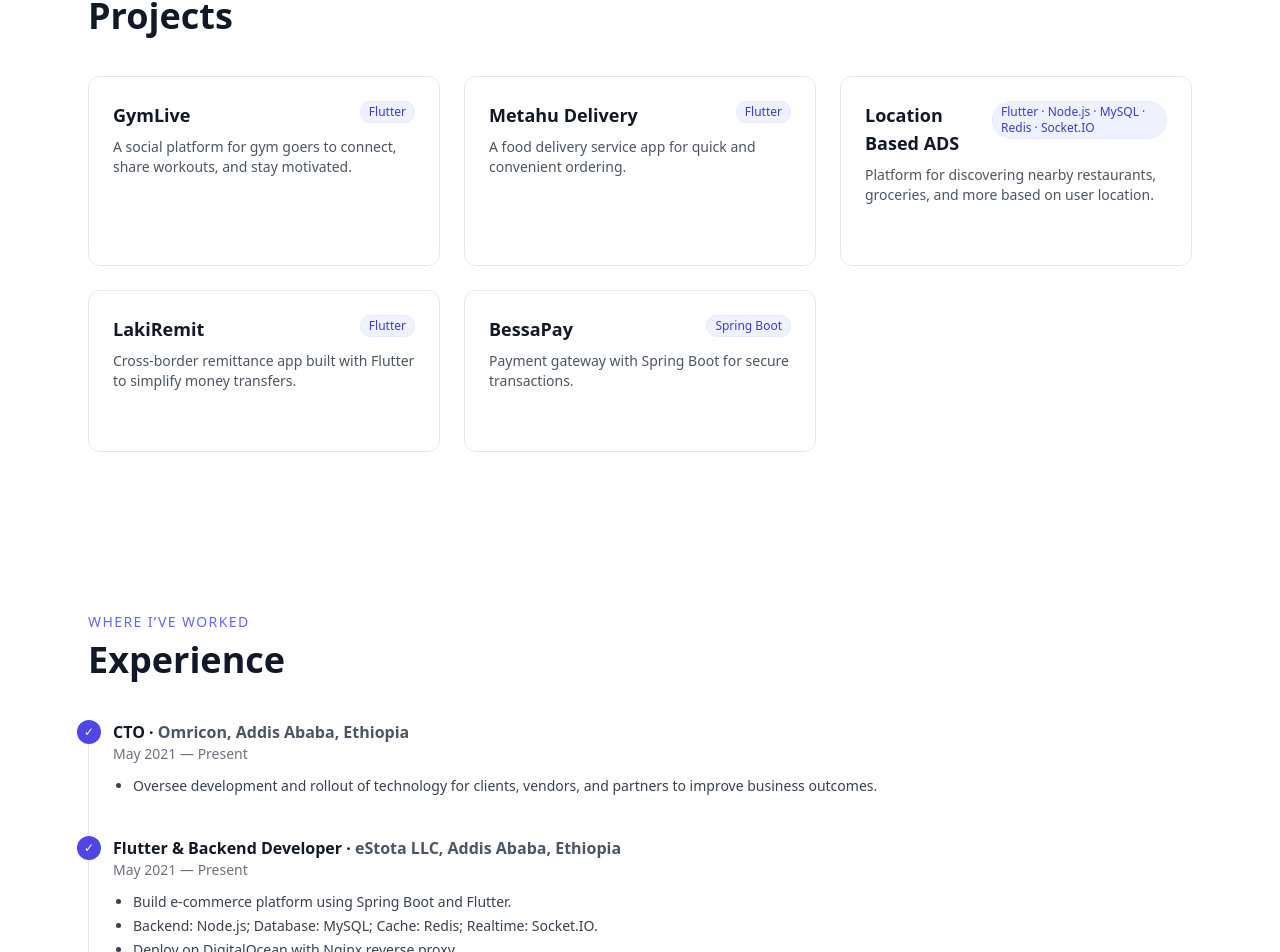
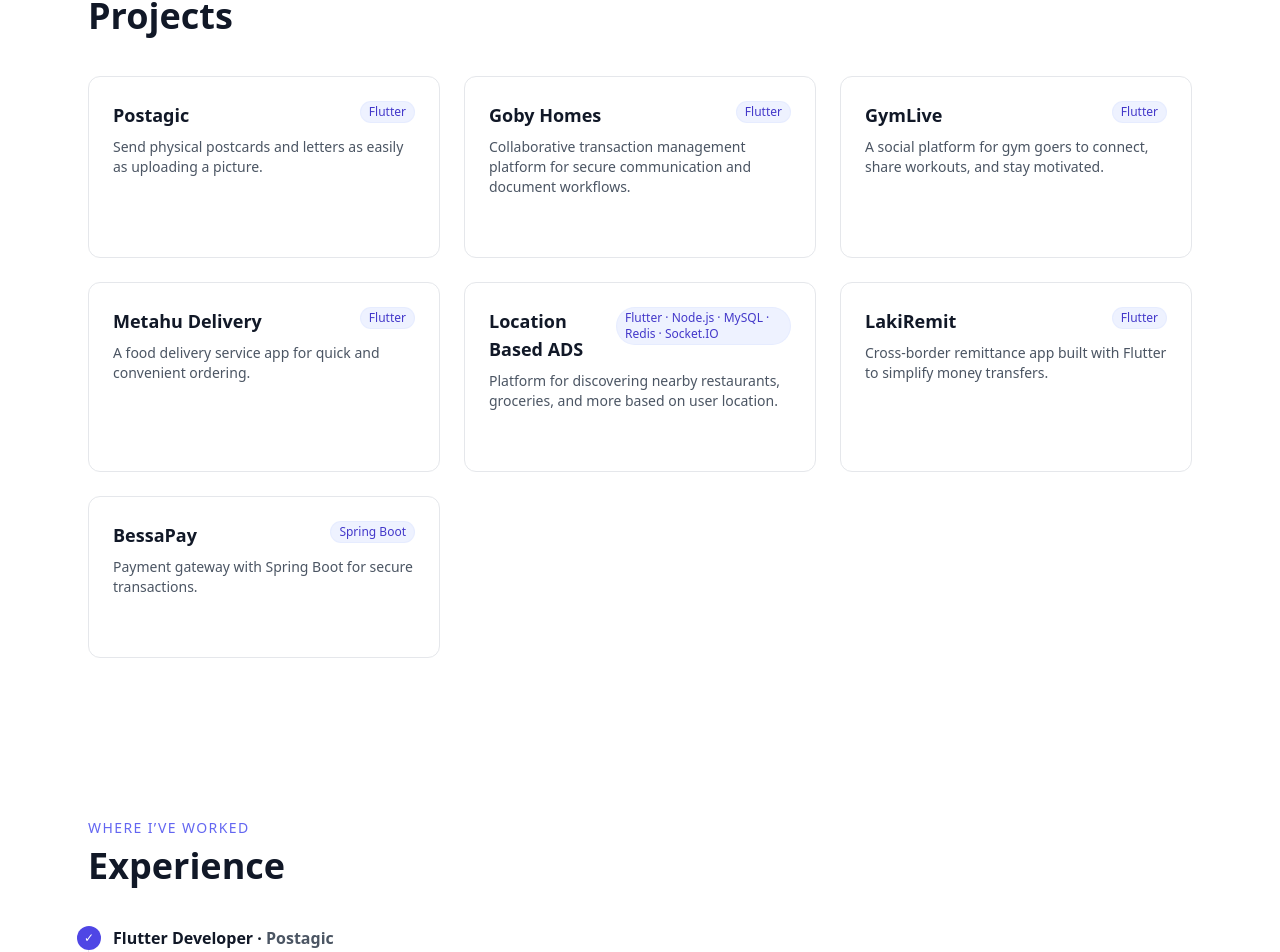
Before and after one commit to knatnaela/portfolio, a React (Create React App) app: page / in a window 1280 px wide. Shown: the part 647-1599 px from the top of the page. Built offline with nearby package versions, Linux system fonts and the light colour scheme.

Commit message:
feat: add Postagic and Goby Homes (projects + brief experience entries)

```diff
--- a/src/components/Experience.jsx
+++ b/src/components/Experience.jsx
@@ -2,6 +2,22 @@
 import Section from "./Section";
 
 const experiences = [
+    {
+        role: "Flutter Developer",
+        org: "Postagic",
+        period: "2 months in 2024",
+        points: [
+            "Postagic allows you to send physical postcards and letters as easily as uploading a picture.",
+        ],
+    },
+    {
+        role: "Flutter Developer",
+        org: "Goby Homes",
+        period: "2 months in 2024",
+        points: [
+            "Collaborative transaction management platform enabling secure communication and document workflows.",
+        ],
+    },
     {
         role: "CTO",
         org: "Omricon, Addis Ababa, Ethiopia",
--- a/src/components/Projects.jsx
+++ b/src/components/Projects.jsx
@@ -2,6 +2,20 @@
 import Section from "./Section";
 
 const projects = [
+    {
+        title: "Postagic",
+        description:
+            "Send physical postcards and letters as easily as uploading a picture.",
+        stack: "Flutter",
+        link: "https://play.google.com/store/apps/details?id=com.postagic.app&hl=en",
+    },
+    {
+        title: "Goby Homes",
+        description:
+            "Collaborative transaction management platform for secure communication and document workflows.",
+        stack: "Flutter",
+        link: "https://play.google.com/store/apps/details?id=com.gobyhomes.app&hl=en",
+    },
     {
         title: "GymLive",
         description:
```
